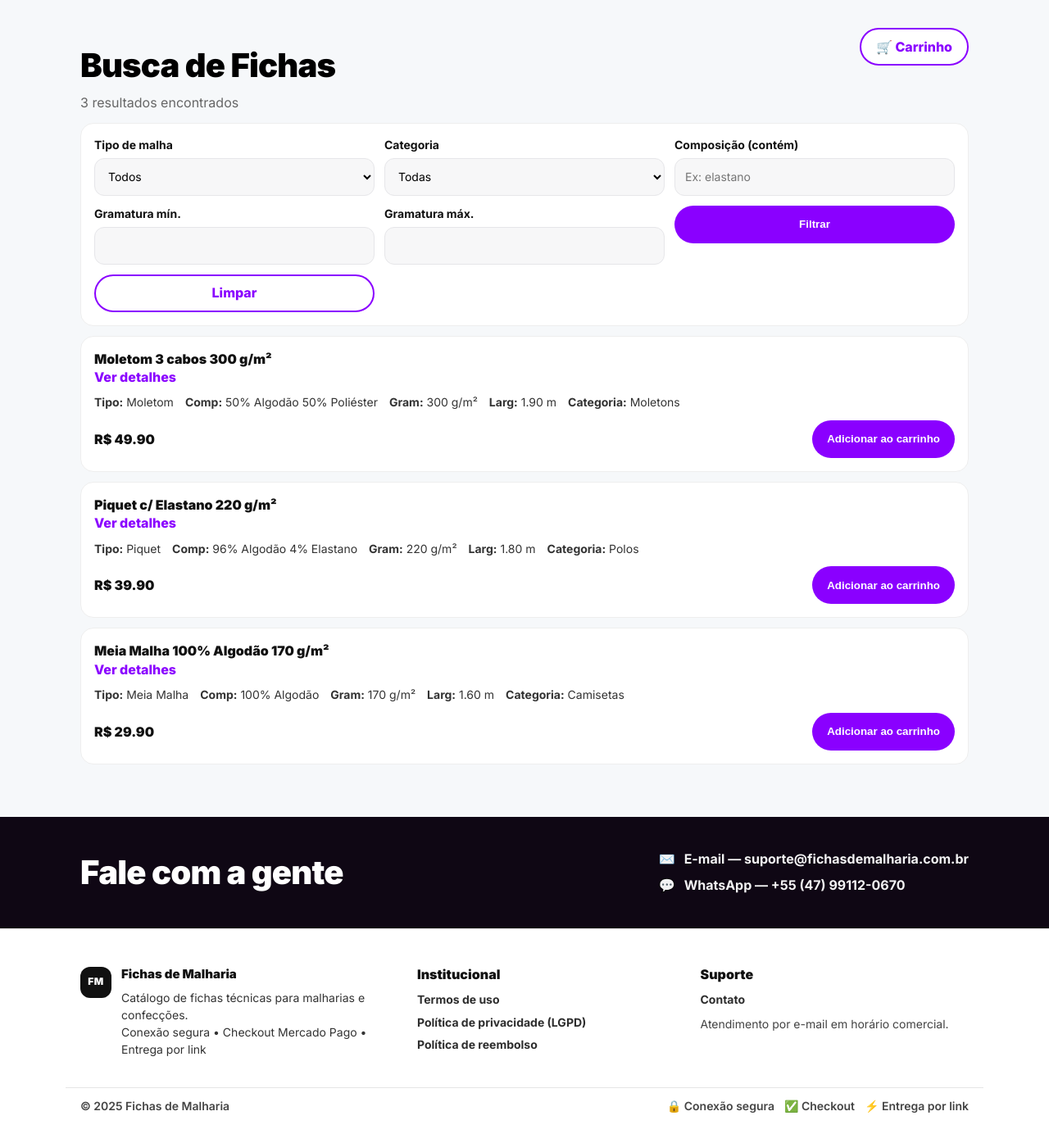
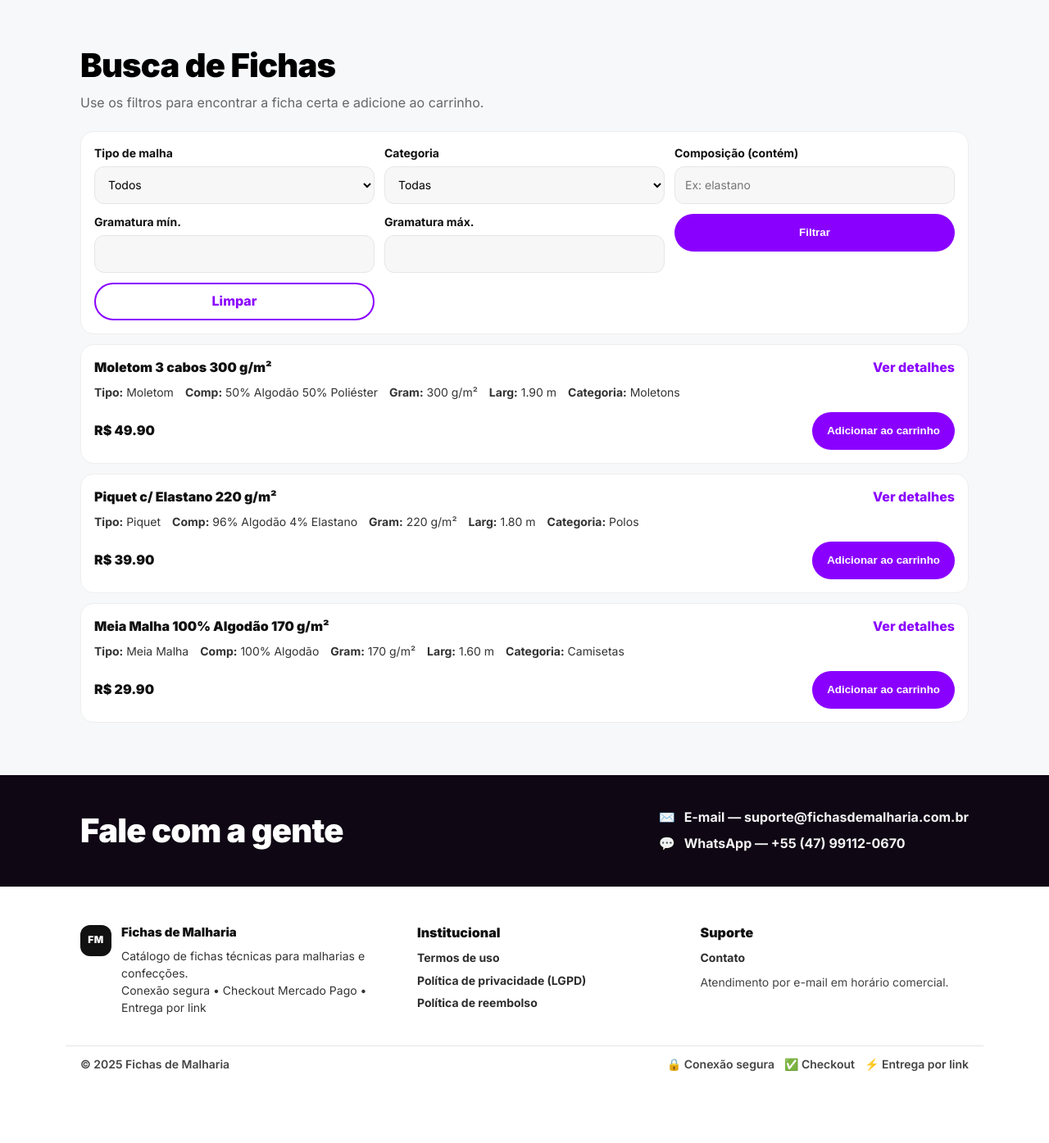
Before and after one commit to AdminAcheTece/FichasMalharia, a Flask app: page /busca in a window 1280 px wide. Shown: the part 73-1468 px from the top of the page at 82% size. After the commit the page ends 1380 px from the top, so only its background shows below. Run offline with Flask 3, Linux system fonts and the light colour scheme; data comes from the database, SQL or seed files in the repository; some libraries are stand-ins or nearby versions.

Commit message:
Update busca.html

```diff
--- a/templates/busca.html
+++ b/templates/busca.html
@@ -3,24 +3,10 @@
 {% block content %}
 
 <div class="page-head">
-  <div class="page-head-left">
-    <h1 class="page-title">Busca de Fichas</h1>
-
-    {% if results_count is defined %}
-      <div class="muted page-subtitle">
-        {{ results_count }} resultado{% if results_count != 1 %}s{% endif %} encontrado{% if results_count != 1 %}s{% endif %}
-      </div>
-    {% endif %}
+  <div>
+    <h1>Busca de Fichas</h1>
+    <p class="sub">Use os filtros para encontrar a ficha certa e adicione ao carrinho.</p>
   </div>
-
-  <a class="btn ghost head-cart" href="/cart">
-    🛒 Carrinho
-    {% if cart_count and cart_count > 0 %}
-      <span class="badge badge--solid" aria-label="Itens no carrinho" title="Itens no carrinho">
-        {{ cart_count }}
-      </span>
-    {% endif %}
-  </a>
 </div>
 
 <div class="card" style="margin-top:14px;">
@@ -67,32 +53,33 @@
 
 <div class="results">
   {% if fichas|length == 0 %}
-    <p>Nenhuma ficha encontrada com esses filtros.</p>
+    <p style="margin-top:12px;">Nenhuma ficha encontrada com esses filtros.</p>
   {% else %}
     {% for f in fichas %}
       <div class="card ficha">
+        <div style="display:flex; align-items:flex-start; justify-content:space-between; gap:12px;">
+          <div>
+            <h3>{{ f.titulo }}</h3>
+            <div class="meta">
+              <span><b>Tipo:</b> {{ f.tipo_malha }}</span>
+              <span><b>Comp:</b> {{ f.composicao }}</span>
+              <span><b>Gram:</b> {{ f.gramatura }} g/m²</span>
+              <span><b>Larg:</b> {{ "%.2f"|format(f.largura) }} m</span>
+              <span><b>Categoria:</b> {{ f.categoria }}</span>
+            </div>
+          </div>
 
-        <div class="row-between">
-          <h3 style="margin:0;">{{ f.titulo }}</h3>
           <a class="link" href="/ficha/{{ f.id }}">Ver detalhes</a>
         </div>
 
-        <div class="meta" style="margin-top:10px;">
-          <span><b>Tipo:</b> {{ f.tipo_malha }}</span>
-          <span><b>Comp:</b> {{ f.composicao }}</span>
-          <span><b>Gram:</b> {{ f.gramatura }} g/m²</span>
-          <span><b>Larg:</b> {{ "%.2f"|format(f.largura) }} m</span>
-          <span><b>Categoria:</b> {{ f.categoria }}</span>
-        </div>
-
-        <div class="actions" style="display:flex; align-items:center; justify-content:space-between; gap:12px; margin-top:12px;">
+        <div class="actions">
           <div class="price">R$ {{ "%.2f"|format(f.preco) }}</div>
 
-          <div style="display:flex; gap:10px; align-items:center;">
+          <div class="actions-right">
             {% set no_carrinho = (cart_ids is defined and f.id in cart_ids) %}
 
             {% if no_carrinho %}
-              <span class="btn ghost" style="pointer-events:none; opacity:.85;">✅ No carrinho</span>
+              <span class="btn ghost" style="pointer-events:none; opacity:.9;">✅ No carrinho</span>
 
               <form method="post" action="/cart/remove/{{ f.id }}" style="margin:0;">
                 <button class="btn ghost" type="submit">Remover</button>
@@ -104,7 +91,6 @@
             {% endif %}
           </div>
         </div>
-
       </div>
     {% endfor %}
   {% endif %}
```
